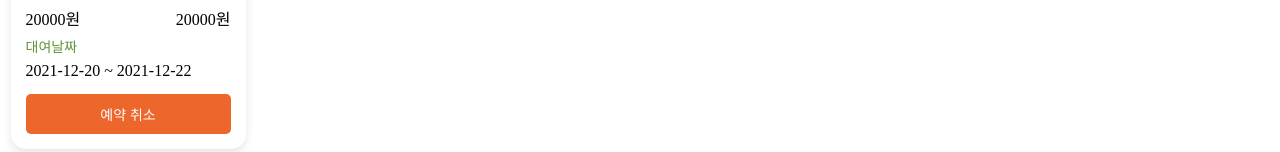
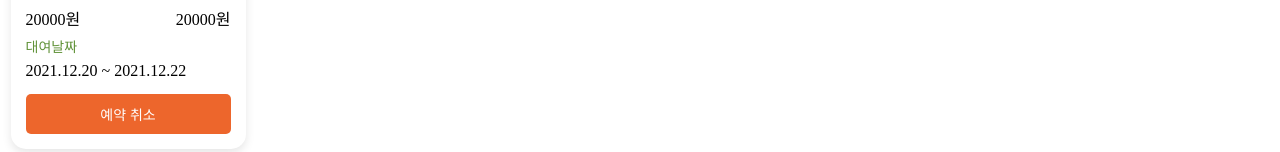
Before and after one commit to hinyc/Campbu, a React (Create React App) app in the folder client/: page /lists/lendlist in a window 1280 px wide. Shown: the part 579-731 px from the top of the page. Built offline with nearby package versions, Linux system fonts and the light colour scheme.

Commit message:
[Fix] #117 오타 수정

```diff
--- a/client/src/Atom.ts
+++ b/client/src/Atom.ts
@@ -15,7 +15,7 @@ export const originalPosts = atom({
         category: 'Tent',
         deposit: 30000,
         rental_fee: 25000,
-        unavailable_dates: ['2021-12-20', '2021-12-21', '2021-12-22'],
+        unavailable_dates: ['2021.12.20', '2021.12.21', '2021.12.22'],
         title: '테스트테스트1',
         content: '쉽게 설치할 수 있는 3~4인용 텐트입니다.',
         longitude: 126.99597295767953,
@@ -24,7 +24,7 @@ export const originalPosts = atom({
         img_urls:
           'https://paperbarkcamp.com.au/wp-content/uploads/2019/07/paperbark_flash-camp_news_1218x650.jpg',
         users_id: 1,
-        reservation_dates: ['2021-12-29', '2021-12-30', '2021-12-31'],
+        reservation_dates: ['2021.12.29', '2021.12.30', '2021.12.31'],
         likes_count: 15,
       },
       {
@@ -32,7 +32,7 @@ export const originalPosts = atom({
         category: 'Chair',
         deposit: 30000,
         rental_fee: 25000,
-        unavailable_dates: ['2021-12-20', '2021-12-21', '2021-12-22'],
+        unavailable_dates: ['2021.12.20', '2021.12.21', '2021.12.22'],
         title: '테스트테스트2',
         content: '쉽게 설치할 수 있는 3~4인용 텐트입니다.',
         longitude: 126.99597295767953,
@@ -41,7 +41,7 @@ export const originalPosts = atom({
         img_urls:
           'https://paperbarkcamp.com.au/wp-content/uploads/2019/07/paperbark_flash-camp_news_1218x650.jpg',
         users_id: 1,
-        reservation_dates: ['2021-12-29', '2021-12-30', '2021-12-31'],
+        reservation_dates: ['2021.12.29', '2021.12.30', '2021.12.31'],
         likes_count: 15,
       },
     ],
@@ -58,7 +58,7 @@ export const posts = atom({
         category: 'Tent',
         deposit: 30000,
         rental_fee: 25000,
-        unavailable_dates: ['2021-12-20', '2021-12-21', '2021-12-22'],
+        unavailable_dates: ['2021.12.20', '2021.12.21', '2021.12.22'],
         title: '테스트테스트1',
         content: '쉽게 설치할 수 있는 3~4인용 텐트입니다.',
         longitude: 126.99597295767953,
@@ -67,7 +67,7 @@ export const posts = atom({
         img_urls:
           'https://paperbarkcamp.com.au/wp-content/uploads/2019/07/paperbark_flash-camp_news_1218x650.jpg',
         users_id: 1,
-        reservation_dates: ['2021-12-29', '2021-12-30', '2021-12-31'],
+        reservation_dates: ['2021.12.29', '2021.12.30', '2021.12.31'],
         likes_count: 15,
       },
       {
@@ -75,7 +75,7 @@ export const posts = atom({
         category: 'Chair',
         deposit: 30000,
         rental_fee: 25000,
-        unavailable_dates: ['2021-12-20', '2021-12-21', '2021-12-22'],
+        unavailable_dates: ['2021.12.20', '2021.12.21', '2021.12.22'],
         title: '테스트테스트2',
         content: '쉽게 설치할 수 있는 3~4인용 텐트입니다.',
         longitude: 126.99597295767953,
@@ -84,7 +84,7 @@ export const posts = atom({
         img_urls:
           'https://paperbarkcamp.com.au/wp-content/uploads/2019/07/paperbark_flash-camp_news_1218x650.jpg',
         users_id: 1,
-        reservation_dates: ['2021-12-29', '2021-12-30', '2021-12-31'],
+        reservation_dates: ['2021.12.29', '2021.12.30', '2021.12.31'],
         likes_count: 15,
       },
     ],
@@ -115,6 +115,12 @@ export const showAlertModal = atom({
   default: false,
 });
 
+//? 대여 확인 모달 : ㅇㅇ를 하시겠습니까? [예/아니오]
+export const showConfirmModal = atom({
+  key: 'showConfirmModal',
+  default: false,
+});
+
 export const borrows = atom({
   key: 'borrows',
   default: {
@@ -123,14 +129,14 @@ export const borrows = atom({
         id: 1,
         users_id: 1,
         posts_id: 1,
-        reservation_dates: ['2021-12-20', '2021-12-21', '2021-12-22'],
-        reservation_status: 1,
+        reservation_dates: ['2021.12.20', '2021.12.21', '2021.12.22'],
+        reservation_status: 2,
         posts: {
           id: 1,
           category: 'Tent',
           deposit: 20000,
           rental_fee: 20000,
-          unavailable_dates: ['2021-12-20', '2021-12-21', '2021-12-22'],
+          unavailable_dates: ['2021.12.20', '2021.12.21', '2021.12.22'],
           title: '3~4인용 텐트 빌려드려요',
           content: '쉽게 설치할 수 있는 3~4인용 텐트입니다.',
           longitude: 126.99597295767953,
@@ -146,14 +152,14 @@ export const borrows = atom({
         id: 2,
         users_id: 2,
         posts_id: 1,
-        reservation_dates: ['2021-12-20', '2021-12-21', '2021-12-22'],
-        reservation_status: 2,
+        reservation_dates: ['2021.12.20', '2021.12.21', '2021.12.22'],
+        reservation_status: 1,
         posts: {
           id: 1,
           category: 'Tent',
           deposit: 20000,
           rental_fee: 20000,
-          unavailable_dates: ['2021-12-20', '2021-12-21', '2021-12-22'],
+          unavailable_dates: ['2021.12.20', '2021.12.21', '2021.12.22'],
           title: '3~4인용 텐트 빌려드려요',
           content: '쉽게 설치할 수 있는 3~4인용 텐트입니다.',
           longitude: 126.99597295767953,
@@ -178,7 +184,7 @@ export const lends = atom({
         category: 'Tent',
         deposit: 20000,
         rental_fee: 20000,
-        unavailable_dates: ['2021-12-20', '2021-12-21', '2021-12-22'],
+        unavailable_dates: ['2021.12.20', '2021.12.21', '2021.12.22'],
         title: '3~4인용 텐트 빌려드려요',
         content: '쉽게 설치할 수 있는 3~4인용 텐트입니다.',
         longitude: 126.99597295767953,
@@ -193,7 +199,7 @@ export const lends = atom({
             id: 1,
             users_id: 1,
             posts_id: 1,
-            reservation_dates: ['2021-12-20', '2021-12-21', '2021-12-22'],
+            reservation_dates: ['2021.12.20', '2021.12.21', '2021.12.22'],
             reservation_status: 1,
           },
         ],
@@ -211,7 +217,7 @@ export const likes = atom({
         category: 'Tent',
         deposit: 20000,
         rental_fee: 20000,
-        unavailable_dates: ['2021-12-20', '2021-12-21', '2021-12-22'],
+        unavailable_dates: ['2021.12.20', '2021.12.21', '2021.12.22'],
         title: '3~4인용 텐트 빌려드려요',
         content: '쉽게 설치할 수 있는 3~4인용 텐트입니다.',
         longitude: 126.99597295767953,
@@ -242,7 +248,7 @@ export const resists = atom({
         category: 'Tent',
         deposit: 20000,
         rental_fee: 20000,
-        unavailable_dates: ['2021-12-20', '2021-12-21', '2021-12-22'],
+        unavailable_dates: ['2021.12.20', '2021.12.21', '2021.12.22'],
         title: '3~4인용 텐트 빌려드려요',
         content: '쉽게 설치할 수 있는 3~4인용 텐트입니다.',
         longitude: 126.99597295767953,
@@ -257,7 +263,7 @@ export const resists = atom({
   },
 });
 
-//? atom borromList와 LikeList, ResistsList에서 반복되는 interface
+//? atom borrowList와 LikeList, ResistsList에서 반복되는 interface
 export interface UserPost {
   id: number;
   category: string;
```
